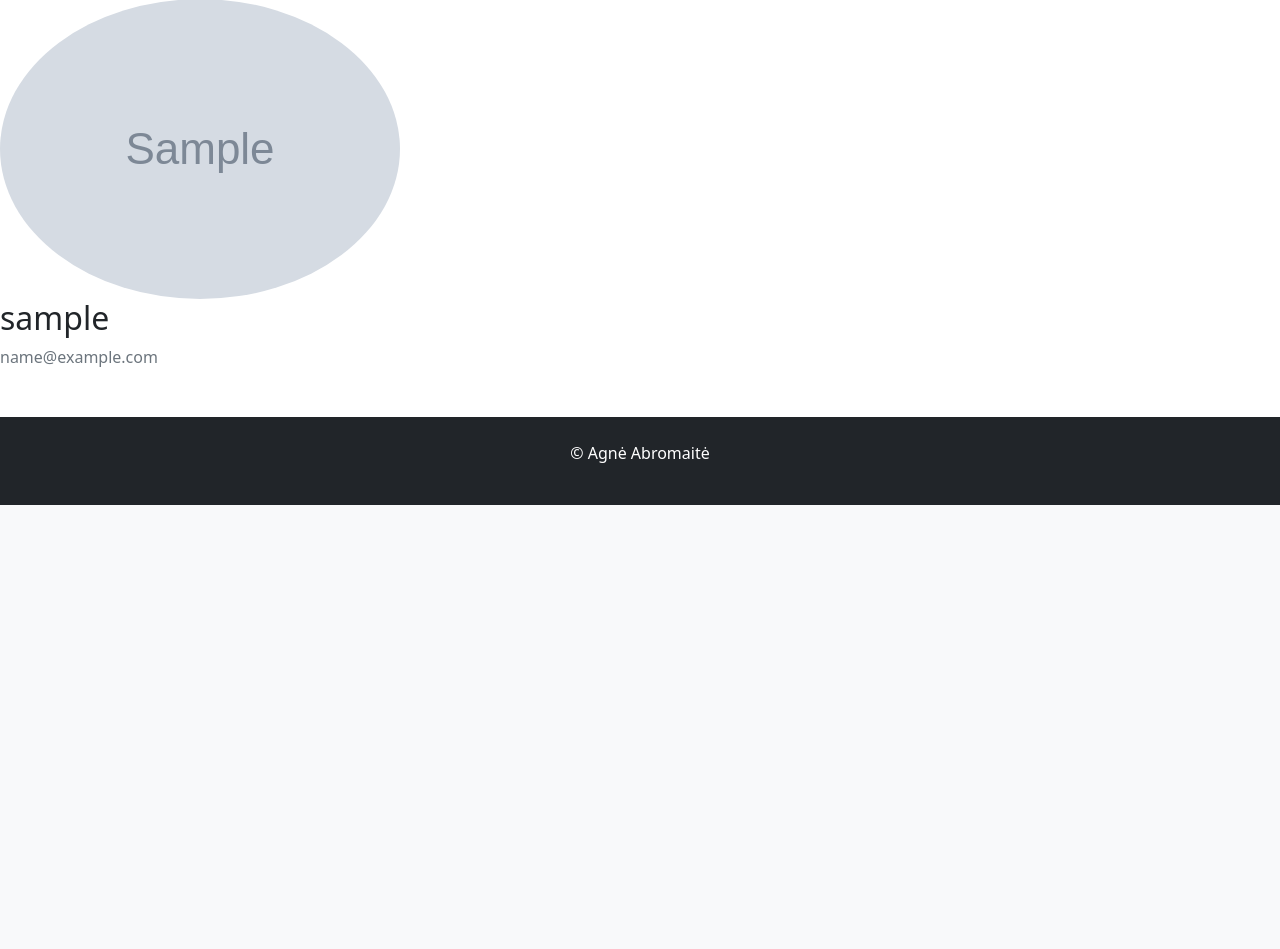
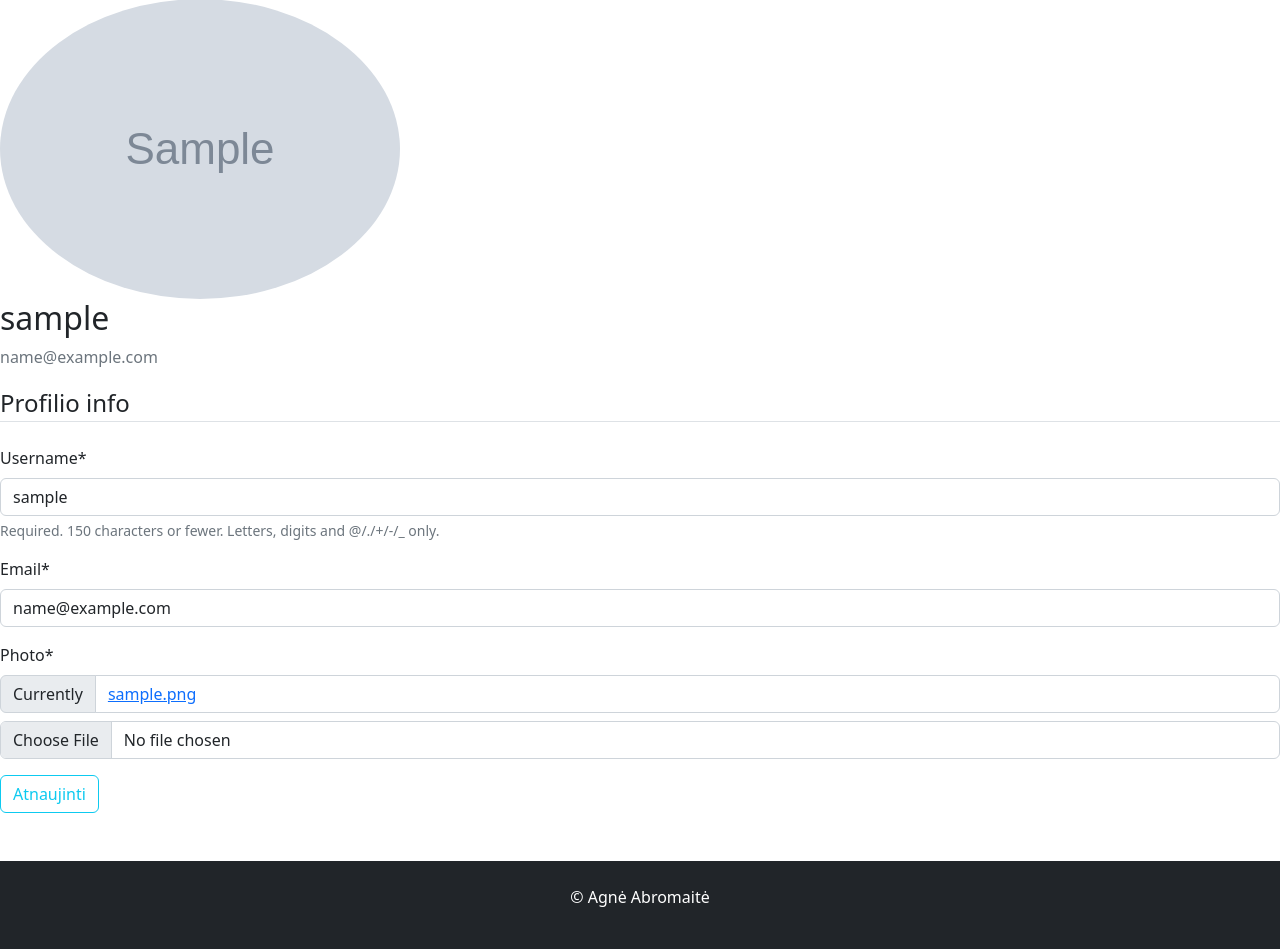
Before and after one commit to A-Abromaite/auto, a Django app: page /autoservice/profile/ in a window 1280 px wide. Shown: the part 371-1320 px from the top of the page. Before the commit the page ends 876 px from the top, so only its background shows below. Run offline with Django 4.2, Linux system fonts and the light colour scheme; a user stored in the database is signed in; tables that the repository leaves empty hold one stand-in row (values such as "Sample post"); grey boxes marked "Sample" are stand-in pictures; some libraries are stand-ins or nearby versions.

Commit message:
Padaryta, kad profilio puslapyje būtų galima redaguoti vartotojo informaciją, pakeisti nuotrauką.

```diff
--- a/mysite/autoservice/forms.py
+++ b/mysite/autoservice/forms.py
@@ -1,7 +1,23 @@
-from .models import OrderComment
+from .models import OrderComment, Profile
 from django import forms
+from django.contrib.auth.models import User
+
 
 class OrderCommentForm(forms.ModelForm):
     class Meta:
         model = OrderComment
         fields = ["content"]
+
+
+class UserUpdateForm(forms.ModelForm):
+    email = forms.EmailField()
+
+    class Meta:
+        model = User
+        fields = ['username', 'email']
+
+
+class ProfileUpdateForm(forms.ModelForm):
+    class Meta:
+        model = Profile
+        fields = ['photo']
--- a/mysite/autoservice/templates/profile.html
+++ b/mysite/autoservice/templates/profile.html
@@ -9,6 +9,17 @@
           <p class="text-secondary">{{ user.email }}</p>
         </div>
       </div>
-      <!-- FORM HERE -->
+      <form method="POST" enctype="multipart/form-data">
+            {% csrf_token %}
+            {% load crispy_forms_tags %}
+            <fieldset class="form-group">
+                <legend class="border-bottom mb-4">Profilio info</legend>
+                {{ u_form|crispy }}
+                {{ p_form|crispy }}
+            </fieldset>
+            <div class="form-group">
+                <button class="btn btn-outline-info" type="submit">Atnaujinti</button>
+            </div>
+        </form>
     </div>
 {% endblock %}
--- a/mysite/autoservice/views.py
+++ b/mysite/autoservice/views.py
@@ -8,7 +8,7 @@ from django.contrib.auth.forms import User
 from django.views.decorators.csrf import csrf_protect
 from django.contrib import messages
 from django.views.generic.edit import FormMixin
-from .forms import OrderCommentForm
+from .forms import OrderCommentForm, UserUpdateForm, ProfileUpdateForm
 from django.contrib.auth.decorators import login_required
 
 
@@ -126,4 +126,20 @@ def register(request):
 
 @login_required
 def profile(request):
-    return render(request, 'profile.html')
+    if request.method == "POST":
+        u_form = UserUpdateForm(request.POST, instance=request.user)
+        p_form = ProfileUpdateForm(request.POST, request.FILES, instance=request.user.profile)
+        if u_form.is_valid() and p_form.is_valid():
+            u_form.save()
+            p_form.save()
+            messages.success(request, f"Profilis atnaujintas")
+            return redirect('profile')
+    else:
+        u_form = UserUpdateForm(instance=request.user)
+        p_form = ProfileUpdateForm(instance=request.user.profile)
+
+    context = {
+        'u_form': u_form,
+        'p_form': p_form,
+    }
+    return render(request, 'profile.html', context)
--- a/mysite/mysite/settings.py
+++ b/mysite/mysite/settings.py
@@ -43,6 +43,8 @@ ALLOWED_HOSTS = []
 INSTALLED_APPS = [
     'autoservice',
     'tinymce',
+    'crispy_forms',
+    'crispy_bootstrap5',
     'django.contrib.admin',
     'django.contrib.auth',
     'django.contrib.contenttypes',
@@ -169,3 +171,5 @@ TINYMCE_DEFAULT_CONFIG = {
     'menubar': True,
     'statusbar': True,
     }
+
+CRISPY_TEMPLATE_PACK = 'bootstrap5'
```
